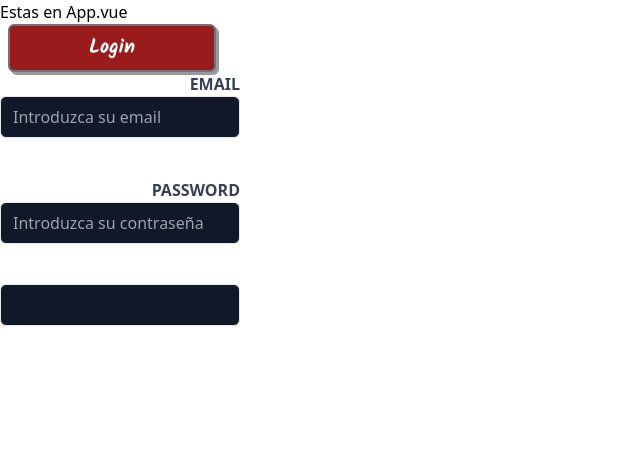
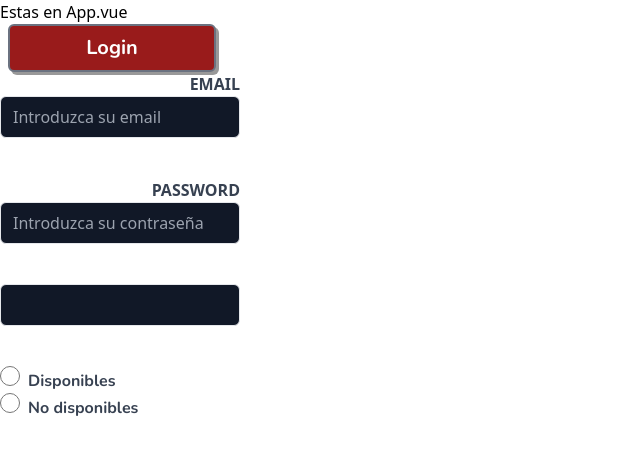
Before and after one commit to Joaqmn/gestiondesocios-frontend, a Vue app: page / in a window 1280 px wide. Shown: the top 452 px of the page, without its empty margins (0-640 px from the left). Built offline with nearby package versions, Linux system fonts and the light colour scheme.

Commit message:
feat: 🎸 Added working radio buttons & changed global font
Radio buttons still needs styles. Need to fix tailwindcss/custom-forms
installation.

```diff
--- a/package.json
+++ b/package.json
@@ -15,6 +15,7 @@
     "vue": "^2.6.11"
   },
   "devDependencies": {
+    "@tailwindcss/custom-forms": "^0.2.1",
     "@typescript-eslint/eslint-plugin": "^2.33.0",
     "@typescript-eslint/parser": "^2.33.0",
     "@vue/cli-plugin-babel": "~4.5.0",
--- a/postcss.config.js
+++ b/postcss.config.js
@@ -1,6 +1,6 @@
 module.exports = {
   plugins: {
     tailwindcss: {},
-    autoprefixer: {},
-  },
-}
+    autoprefixer: {}
+  }
+};
--- a/src/App.vue
+++ b/src/App.vue
@@ -13,12 +13,14 @@
       placeHolderInput="Introduzca su contraseña"
     />
     <InputText typeInput="text" />
+    <RadioButton />
   </div>
 </template>
 
 <script>
 import LoginButton from "./components/LoginButton.vue";
 import InputText from "./components/InputText";
+import RadioButton from "./components/RadioButton";
 
 export default {
   name: "App",
@@ -29,11 +31,12 @@ export default {
   },
   components: {
     LoginButton,
-    InputText
+    InputText,
+    RadioButton
   }
 };
 </script>
 
 <style>
-@import url("https://fonts.googleapis.com/css2?family=Kalam:wght@300;400;700&display=swap");
+@import url("https://fonts.googleapis.com/css2?family=Nunito:ital,wght@0,300;0,400;0,700;1,300;1,400;1,700&display=swap");
 </style>
--- a/src/components/LoginButton.vue
+++ b/src/components/LoginButton.vue
@@ -1,6 +1,6 @@
 <template>
   <button
-    class="w-52 mx-2 font-Kalam font-bold text-white text-xl border-solid border-2 border-gray-500 rounded-md p-2 bg-red-800 hover:bg-red-700 focus:outline-none"
+    class="w-52 mx-2 font-Nunito font-bold text-white text-xl border-solid border-2 border-gray-500 rounded-md p-2 bg-red-800 hover:bg-red-700 focus:outline-none"
     id="loginButton"
   >
     Login
@@ -9,19 +9,7 @@
 
 <script>
 export default {
-  name: "LoginButton",
-  data() {
-    return {
-      mousedown: "mousedown",
-      mouseup: "mouseup"
-    };
-  },
-  methods: {
-    pushedButton() {
-      const buttonId = document.getElementById("loginButton");
-      buttonId.style.transform = "translateY(4px)";
-    }
-  }
+  name: "LoginButton"
 };
 </script>
 
--- /dev/null
+++ b/src/components/RadioButton.vue
@@ -0,0 +1,44 @@
+<template>
+  <div class="w-40 h-12">
+    <label class="block">
+      <input
+        id="radio1"
+        type="radio"
+        class="form-radio h-5 w-5 text-red-800"
+        @click="radio1Check()"
+      /><span class="ml-2 text-gray-700 font-Nunito font-bold"
+        >Disponibles</span
+      >
+    </label>
+    <label class="block">
+      <input
+        id="radio2"
+        type="radio"
+        class="form-radio h-5 w-5 text-red-800"
+        @click="radio2Check()"
+      /><span class="ml-2 text-gray-700 font-Nunito font-bold"
+        >No disponibles</span
+      >
+    </label>
+  </div>
+</template>
+
+<script>
+export default {
+  name: "RadioButton",
+  methods: {
+    radio1Check() {
+      document.getElementById("radio2").checked = false;
+    },
+    radio2Check() {
+      document.getElementById("radio1").checked = false;
+    }
+  }
+};
+</script>
+
+<style>
+input[type="radio"]:checked {
+  color: #9b2c2c;
+}
+</style>
--- a/tailwind.config.js
+++ b/tailwind.config.js
@@ -2,7 +2,7 @@ module.exports = {
   theme: {
     extend: {
       fontFamily: {
-        Kalam: ["Kalam"]
+        Nunito: ["Nunito"]
       }
     }
   },
```
Also changed, not shown: 1 other file (tests, documents, lock files or other folders).
